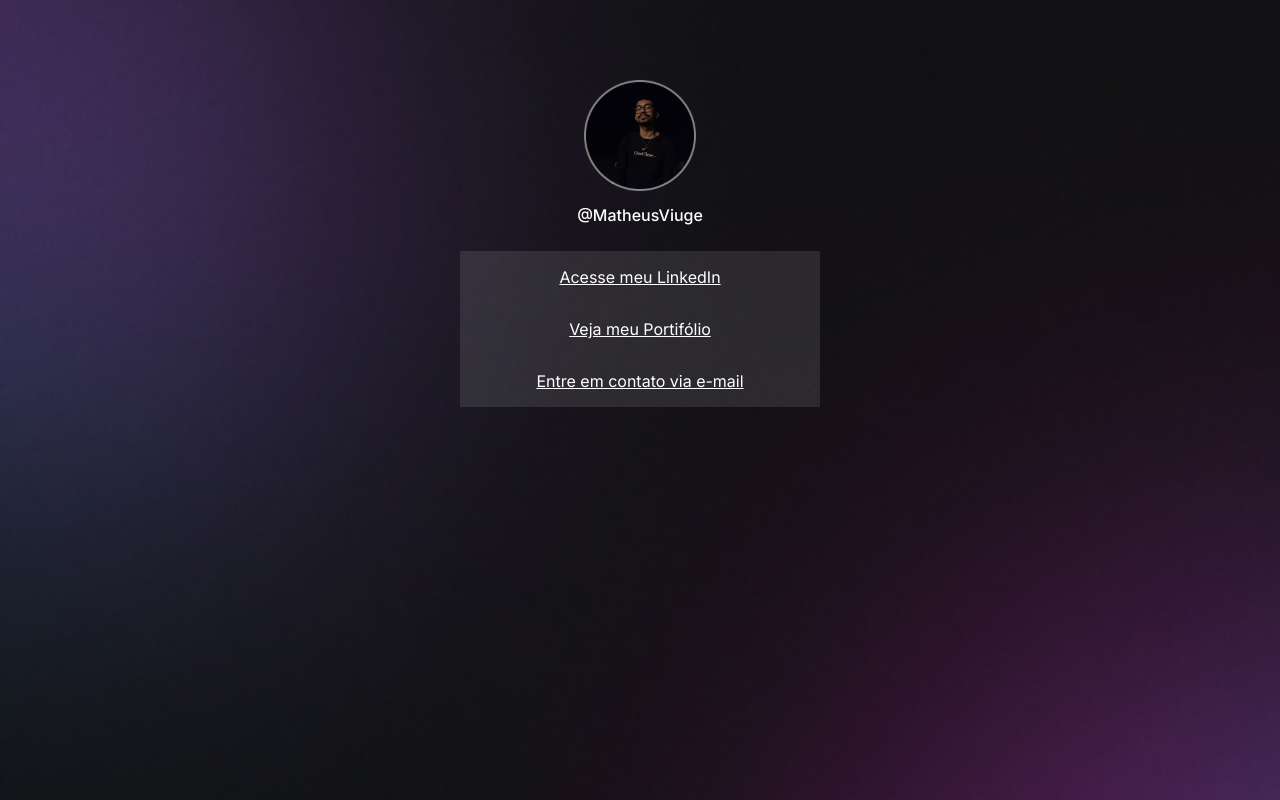
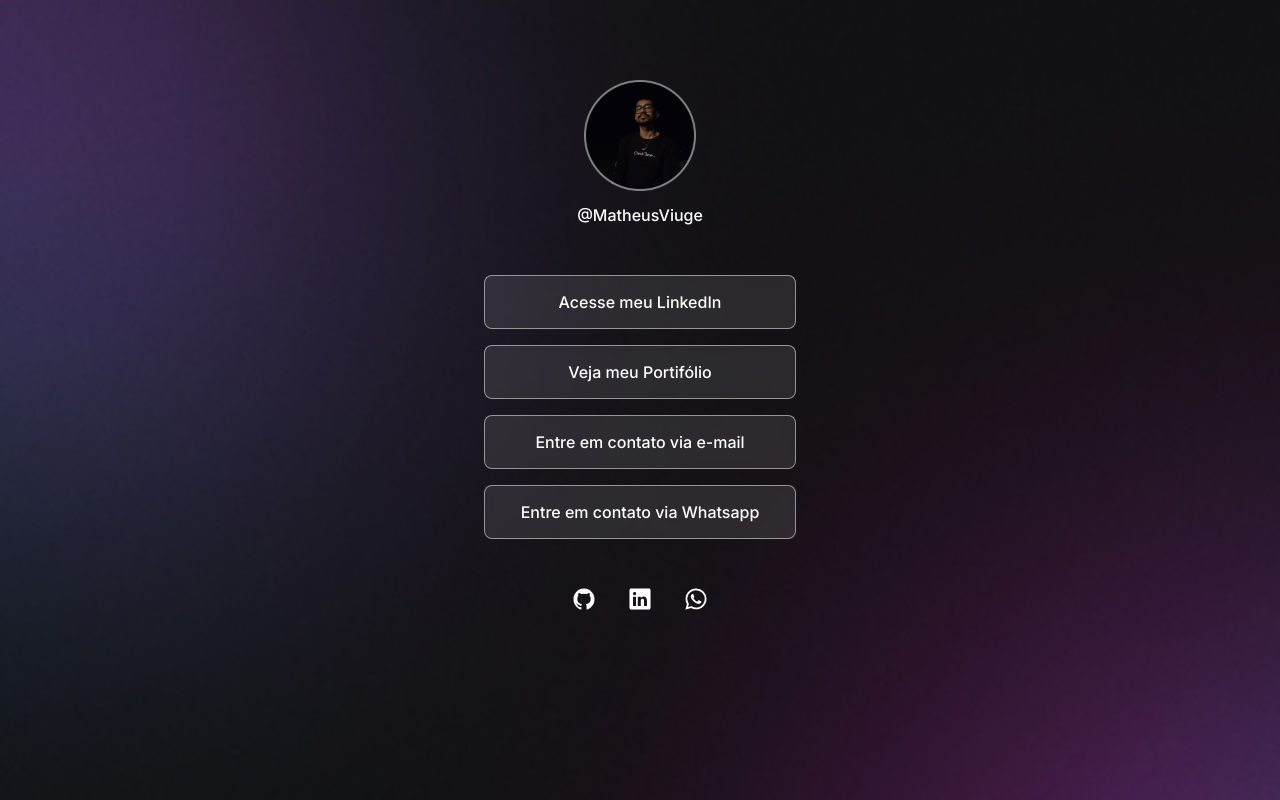
Before and after one commit to MatheusViuge/Links, a plain HTML site: page index.html in a window 1280 px wide. Drawn offline with nearby package versions, Linux system fonts and the light colour scheme.

Commit message:
update do projeto - adicionado o botão do whats e mais os icones sociaiss

```diff
--- a/index.html
+++ b/index.html
@@ -50,7 +50,31 @@
             Entre em contato via e-mail
           </a>
         </li>
+        <li>
+          <a href="https://wa.me/+5521970751839" target="_blank"
+            >Entre em contato via Whatsapp</a
+          >
+        </li>
       </ul>
+      <div id="social-links">
+        <a href="https://github.com/MatheusViuge/PortifolioMatheusViuge" target="_blank">
+          <ion-icon name="logo-github"></ion-icon>
+        </a>
+        <a href="https://www.linkedin.com/in/matheus-viana-viuge-antunes-380587246/" target="_blank">
+          <ion-icon name="logo-linkedin"></ion-icon>
+        </a>
+        <a href="https://wa.me/+5521970751839" target="_blank">
+          <ion-icon name="logo-whatsapp"></ion-icon>
+        </a>
+      </div>
     </div>
+    <script
+      type="module"
+      src="https://unpkg.com/ionicons@7.1.0/dist/ionicons/ionicons.esm.js"
+    ></script>
+    <script
+      nomodule
+      src="https://unpkg.com/ionicons@7.1.0/dist/ionicons/ionicons.js"
+    ></script>
   </body>
 </html>
--- a/style.css
+++ b/style.css
@@ -16,6 +16,7 @@ body *{
 #container{
   width: 360px;
   margin: 56px auto 0px;
+  padding: 0 24px;
 }
 
 #profile{
@@ -35,6 +36,10 @@ body *{
 /* Links */
 ul {
   list-style: none;
+  display: flex;
+  flex-direction: column;
+  gap: 16px;
+  padding: 24px 0;
 }
 
 ul li a {
@@ -43,4 +48,24 @@ ul li a {
   justify-content: center;
   padding: 16px 24px;
   background: rgba(255, 255, 255, 0.1);
+  border: 1px solid rgba(255, 255, 255, 0.5);
+  border-radius: 8px;
+  backdrop-filter: blur(4px);
+  -webkit-backdrop-filter: blur(4px);
+  text-decoration: none;
+  font-weight: 500;
+  transition: background 0.2s;
 }
+
+ul li a:hover{
+  background: rgba(255, 255, 255, 0.3);
+  border: 1.5px solid #FFFFFF;
+}
+
+#social-links{
+  display: flex;
+  justify-content: center;
+  gap: 32px;
+  padding: 24px 0;
+  font-size: 24px;
+}
```
